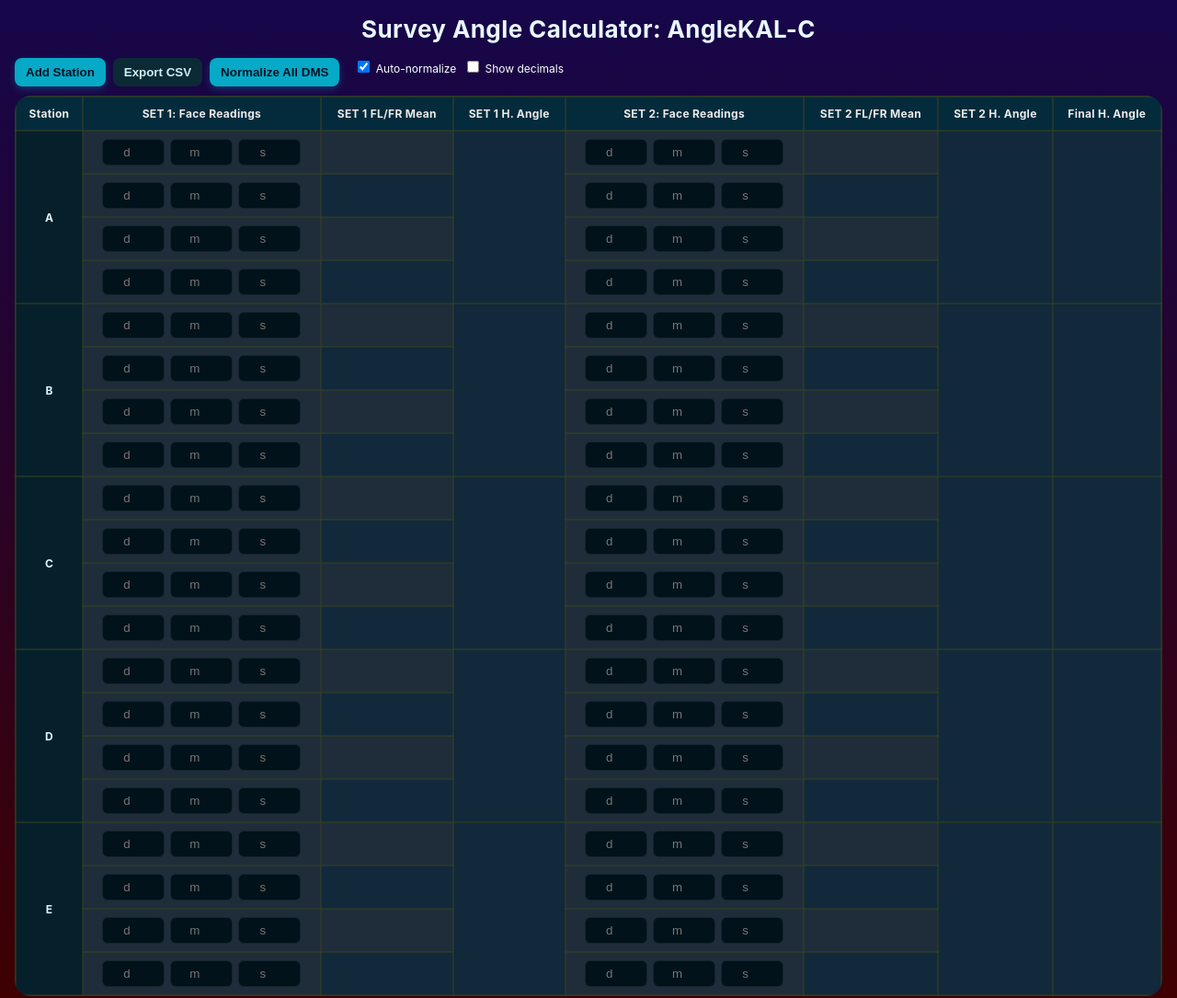
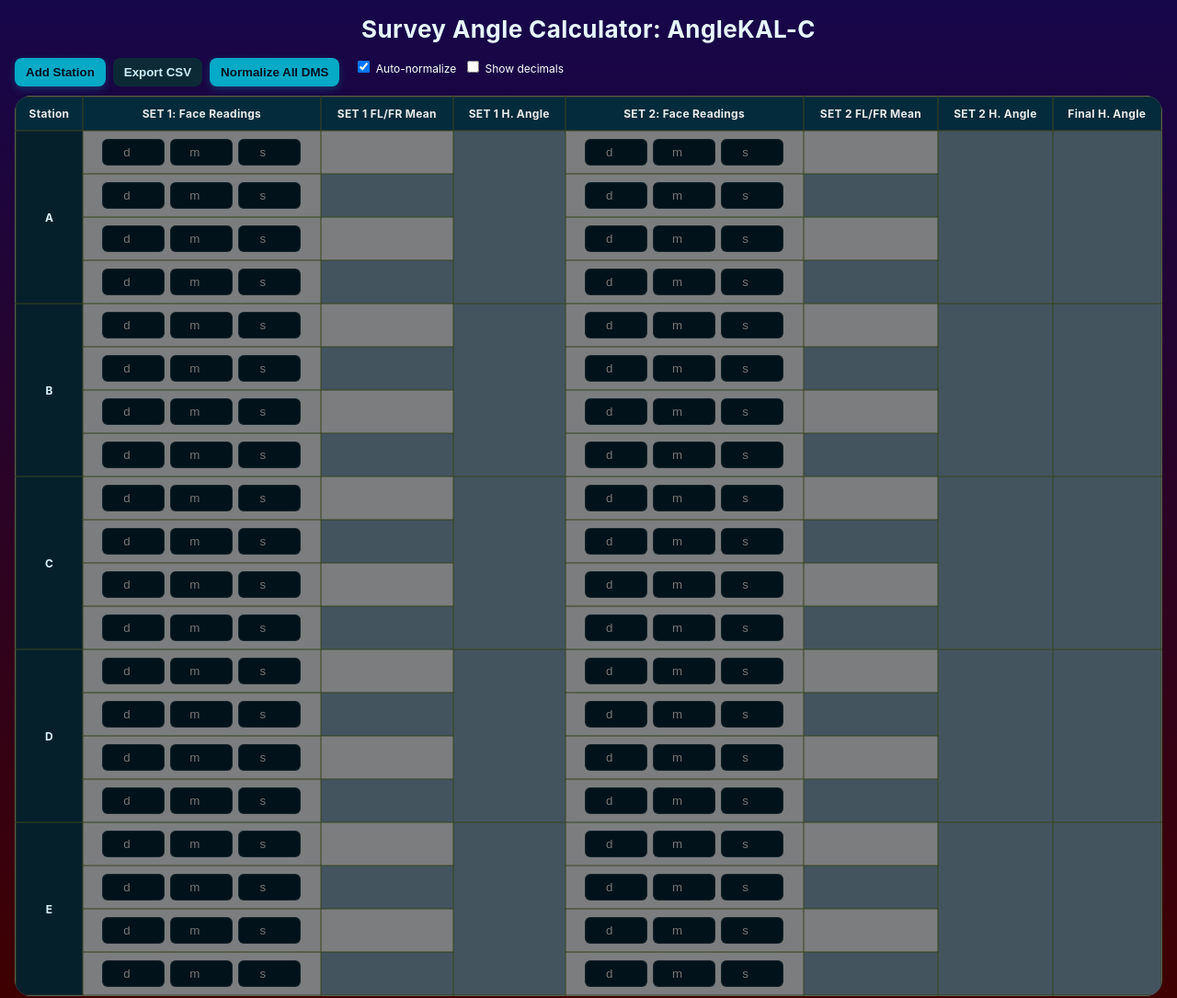
Before and after one commit to kishan007-code/SurveyAngleCalc, a plain HTML site: page index.html in a window 1280 px wide. Shown: the whole page at 92% size. Drawn offline with Linux system fonts and the light colour scheme.

Commit message:
Initial commit for Survey Angle Calculator

```diff
--- a/style.css
+++ b/style.css
@@ -3,14 +3,14 @@
    ============================================ */
 :root {
     --bg: #0f2541;
-    --card: #1f2d3a;
+    --card: #7b7d7e;
     --accent: #06a9c6;
     --muted: #ffffff;
 
     --text-main: #ebebeb;
     --text-dark: #012;
 
-    --border-light: rgba(255, 255, 255, 0.04);
+    --border-light: rgba(0, 0, 0, 0.04);
     --border-head: rgba(255, 255, 255, 0.08);
 
     --radius: 8px;
```
